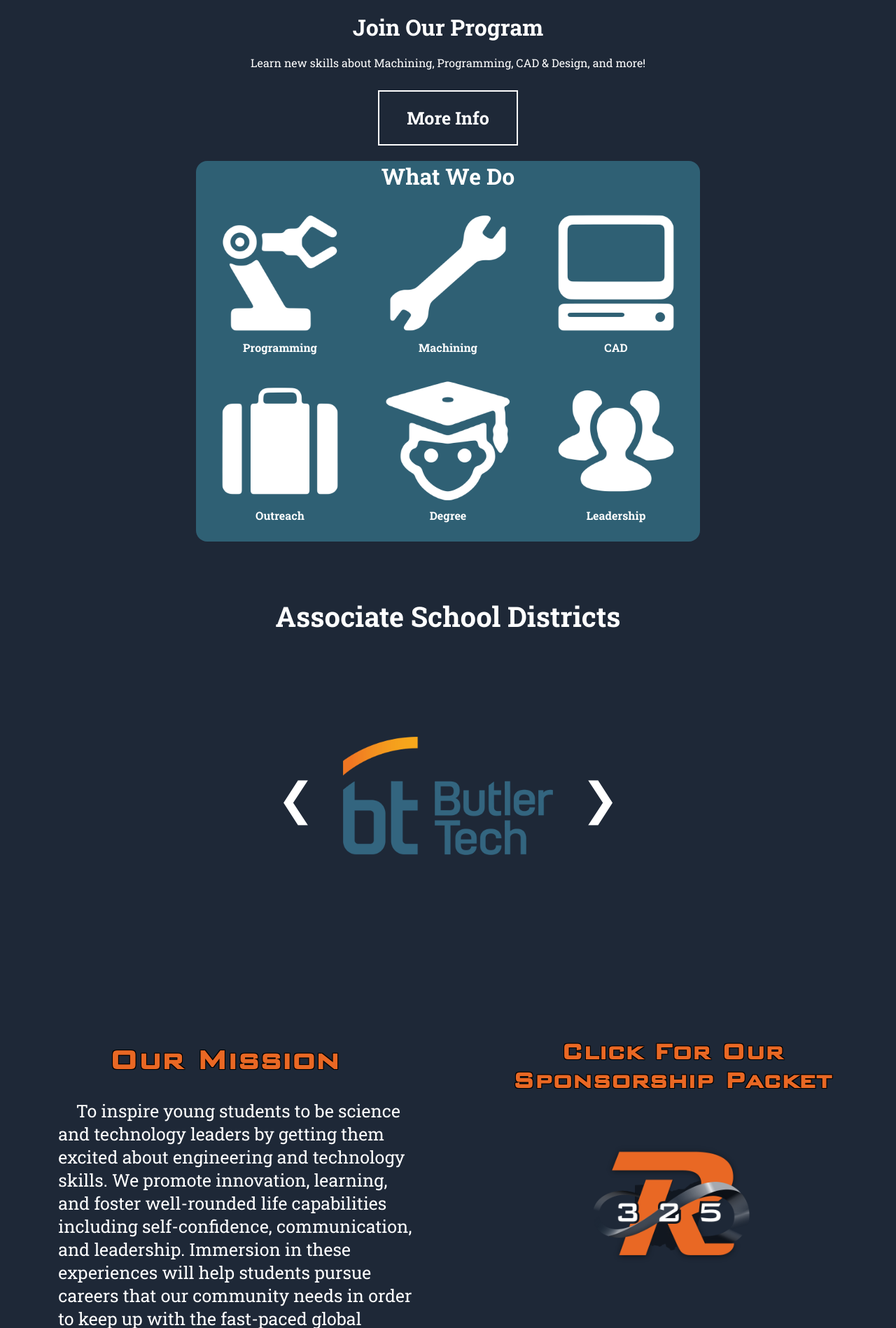
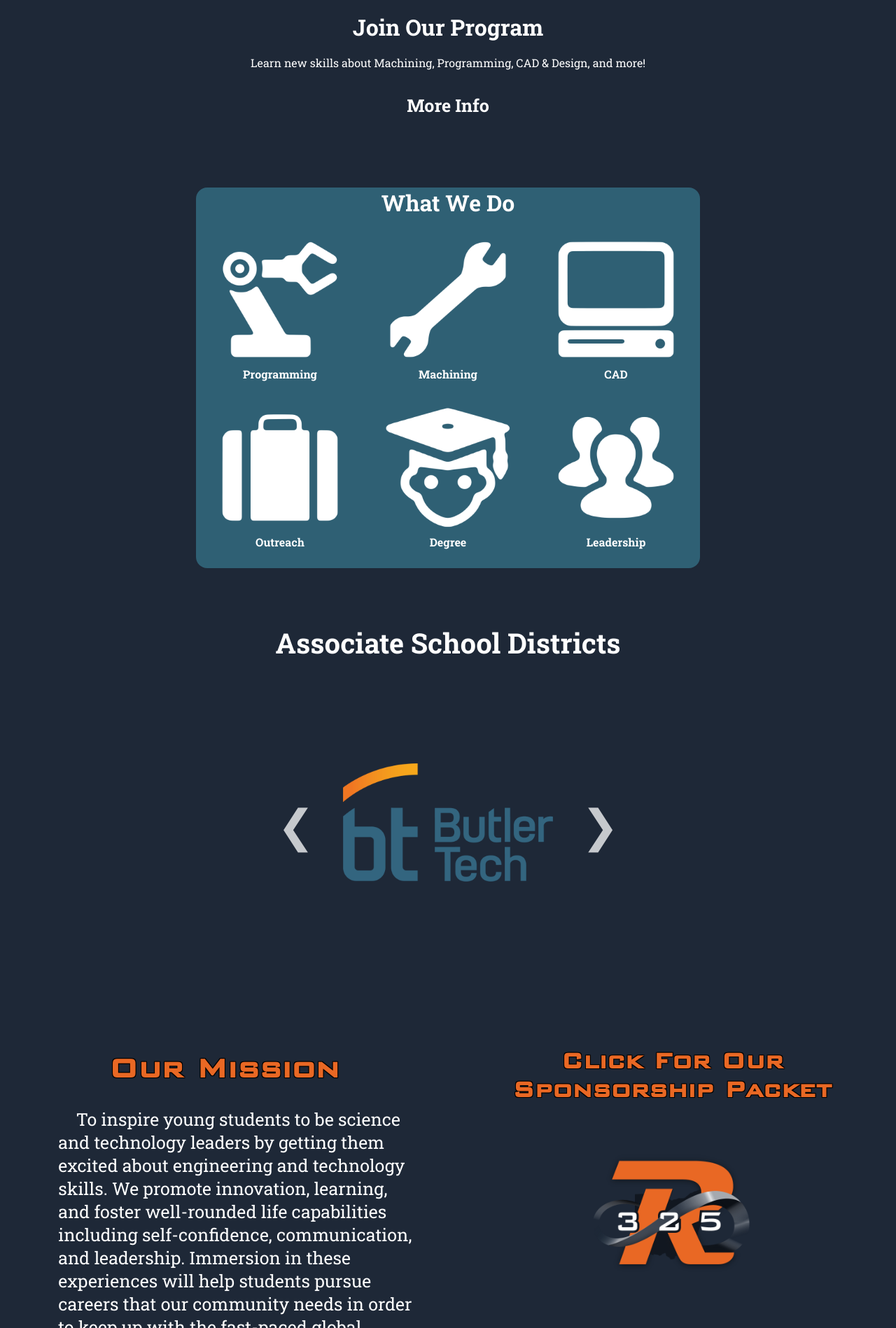
Before and after one commit to Respawn-Robotics/respawn-react, a React (Create React App) app: page / in a window 1280 px wide. Shown: the part 582-2480 px from the top of the page at 70% size. Built offline with nearby package versions, Linux system fonts and the light colour scheme.

Commit message:
added small cosmetic tweaks

```diff
--- a/src/components/image-slider/image-slider.css
+++ b/src/components/image-slider/image-slider.css
@@ -5,6 +5,7 @@
     width: 100%;
     height: 500px;
     overflow: hidden;
+
 }
 
 .media-nav {
@@ -13,11 +14,11 @@
     color: white;
     font-size: 4rem;
     transition: 0.25s;
+    opacity: 75%;
 }
 
 .media-nav:hover {
-    background-color: #fffa;
-    color: transparent;
+    opacity: 100%;
 }
 
 #image-container {
@@ -28,6 +29,8 @@
     height: 100%;
     cursor: pointer;
     animation: fadeIn 2s;
+
+
 }
 
 @keyframes fadeIn {
--- a/src/components/navbar/navbar.css
+++ b/src/components/navbar/navbar.css
@@ -65,4 +65,9 @@
 
 #nav-image {
   height: 100%;
+  opacity: 85%;
 }
+
+#nav-image:hover{
+  opacity: 100%;
+}
--- a/src/pages/main/home/Home.js
+++ b/src/pages/main/home/Home.js
@@ -35,13 +35,13 @@ function Home() {
     <>
       <div className='image-slider-container'>
         <ImageSlider delay={4000} images={[
-          <img src={img1} alt='img1' />,
-          <img src={img2} alt='img2' />,
-          <img src={img3} alt='img3' />,
-          <img src={img4} alt='img4' />,
-          <img src={img5} alt='img5' />,
-          <img src={img6} alt='img6' />,
-          <img src={img7} alt='img7' />
+          <img src={img1} alt='img1' id="slide-image" />,
+          <img src={img2} alt='img2' id='slide-image'/>,
+          <img src={img3} alt='img3' id='slide-image'/>,
+          <img src={img4} alt='img4' id='slide-image'/>,
+          <img src={img5} alt='img5' id='slide-image'/>,
+          <img src={img6} alt='img6' id='slide-image'/>,
+          <img src={img7} alt='img7' id='slide-image'/>
         ]} />
       </div>
       <div className='join-program'>
--- a/src/pages/main/home/home.css
+++ b/src/pages/main/home/home.css
@@ -1,6 +1,6 @@
 .center {
     text-align: center;
-    margin-top: none;
+    margin-top: 4%;
 }
 
 .container {
@@ -9,8 +9,8 @@
 
 .our-mission-container {
     flex-basis: 50%;
-    margin-top: 5%;
-    margin-bottom: 5%;
+    margin-top: 3%;
+    margin-bottom: 3%;
     background: transparent;
     height: 30vw;
 }
@@ -109,15 +109,12 @@ h1.our-mission {
     text-align: center;
     margin-left: auto;
     margin-right: auto;
-    margin-top: 2.25%;
+    margin-top: 1%;
     margin-bottom: 0.5%;
     display: table;
     background-color: var(--respawn-dark-blue);
     height: auto;
     padding: none;
-    border-style: solid;
-    border-width: 2.5px;
-    border-color: white;
     height: auto;
     width: 200px;
 }
@@ -127,6 +124,13 @@ h1.our-mission {
     color: white;
     font-size: 1.25em;
     text-decoration: none;
+    transition: all .2s ease-in-out;
+}
+
+.moreinfo-text:hover{
+    transform: scale(1.1);
+    text-shadow: -1px -1px 0 #000, 1px -1px 0 #000, -1px 1px 0 #000, 1px 1px 0 #000;
+    color: #f5f5f5;
 }
 
 .associate-schools{
@@ -154,8 +158,8 @@ h1.our-mission {
     flex-basis: 50%;
     background-color: transparent;
     align-self: right;
-    margin-top: 5%;
-    margin-bottom: 5%;
+    margin-top: 3%;
+    margin-bottom: 3%;
     height: 30vw;
     align-items: center;
     display: table;
```
